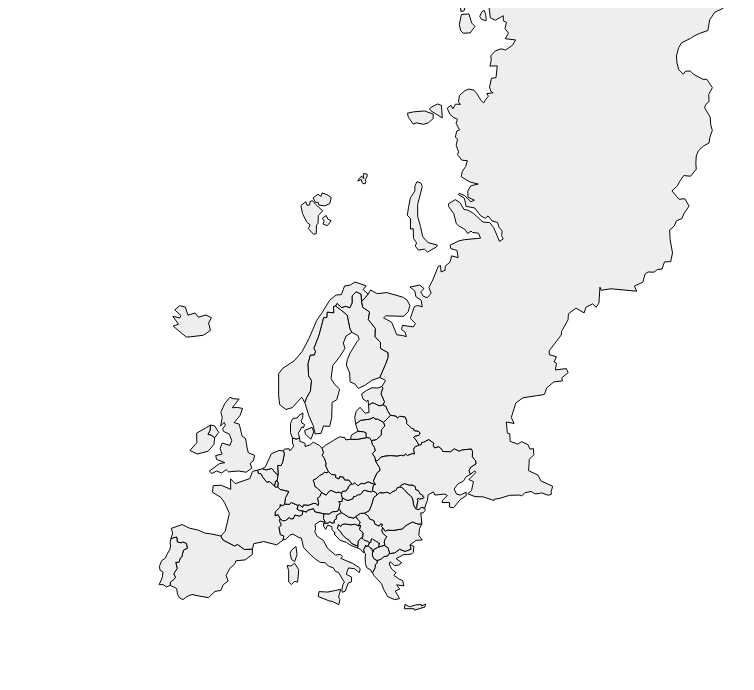
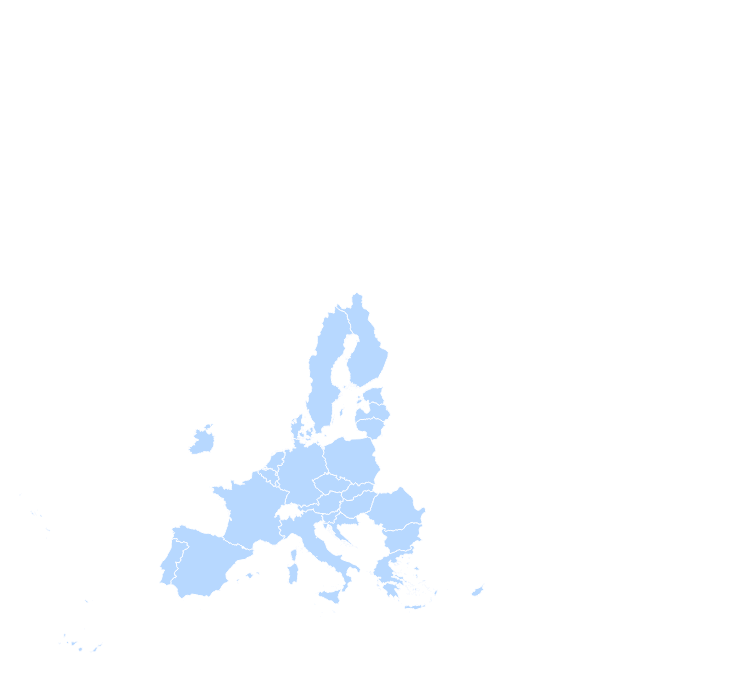
Before and after one commit to Famaral97/dashboard, a plain HTML site: page index.html in a window 1280 px wide. Shown: the whole page, without its empty margins (36-790 px from the left). Drawn offline with Linux system fonts and the light colour scheme.

Commit message:
map done

```diff
--- a/index.html
+++ b/index.html
@@ -42,17 +42,52 @@ const pathGenerator = d3.geoPath().projection(europeProjection)
 // geoJsonUrl = "https://gist.githubusercontent.com/spiker830/3eab0cb407031bf9f2286f98b9d0558a/raw/7edae936285e77be675366550e20f9166bed0ed5/europe_features.json"
 // geoJsonUrl = "https://raw.githubusercontent.com/holtzy/D3-graph-gallery/master/DATA/world.geojson"
 // geoJsonUrl = "https://raw.githubusercontent.com/leakyMirror/map-of-europe/master/GeoJSON/europe.geojson"
-geoJsonUrl = "https://raw.githubusercontent.com/Famaral97/dashboard/master/europe-outline-with-countries_223.geojson"
+// geoJsonUrl = "https://raw.githubusercontent.com/Famaral97/dashboard/master/europe-outline-with-countries_223.geojson"
+// geoJsonUrl = "https://raw.githubusercontent.com/Famaral97/dashboard/master/countries.geojson"
+geoJsonUrl = "https://raw.githubusercontent.com/Famaral97/dashboard/master/CNTR_RG_10M_2020_4326.geojson"
 
 d3.json(geoJsonUrl).then(geojson => {
   // Tell D3 to render a path for each GeoJSON feature
   console.log(geojson)
+
+  let filtered = geojson.features.filter(country =>
+    country.id === "BE" ||
+    country.id === "BG" ||
+    country.id === "CZ" ||
+    country.id === "DK" ||
+    country.id === "DE" ||
+    country.id === "EE" ||
+    country.id === "IE" ||
+    country.id === "EL" ||
+    country.id === "ES" ||
+    country.id === "FR" ||
+    country.id === "HR" ||
+    country.id === "IT" ||
+    country.id === "CY" ||
+    country.id === "LV" ||
+    country.id === "LT" ||
+    country.id === "LU" ||
+    country.id === "HU" ||
+    country.id === "MT" ||
+    country.id === "NL" ||
+    country.id === "AT" ||
+    country.id === "PL" ||
+    country.id === "PT" ||
+    country.id === "RO" ||
+    country.id === "SI" ||
+    country.id === "SK" ||
+    country.id === "FI" ||
+    country.id === "SE"
+  )
+
+  console.log(filtered)
+
   svg.selectAll("path")
-  .data(geojson.features)
+  .data(filtered)
     .join("path")
-      .attr("fill", "#eee")
+      .attr("fill", "#b7d8ff")
       .attr("d", pathGenerator)
-      .attr("stroke", "black")
+      .attr("stroke", "white")
       .attr("stroke-linejoin", "round")
     .append("title")
       .text(d => d.properties.name);
@@ -62,8 +97,8 @@ Object.assign(svg.node(), {
   value: null,
   onclick: event => {
     if (event.target.tagName == 'path') {
-      svg.selectAll("path").attr("fill", "#eee");
-      d3.select(event.target).attr('fill', 'gray');
+      svg.selectAll("path").attr("fill", "#b7d8ff");
+      d3.select(event.target).attr('fill', '#004494');
 
       // Update views' value
       event.currentTarget.value = d3.select(event.target).datum().properties;
```
